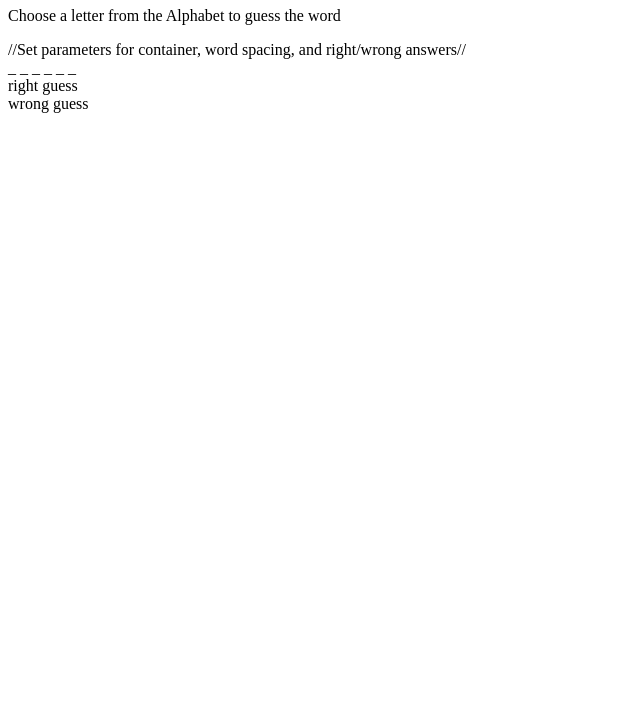
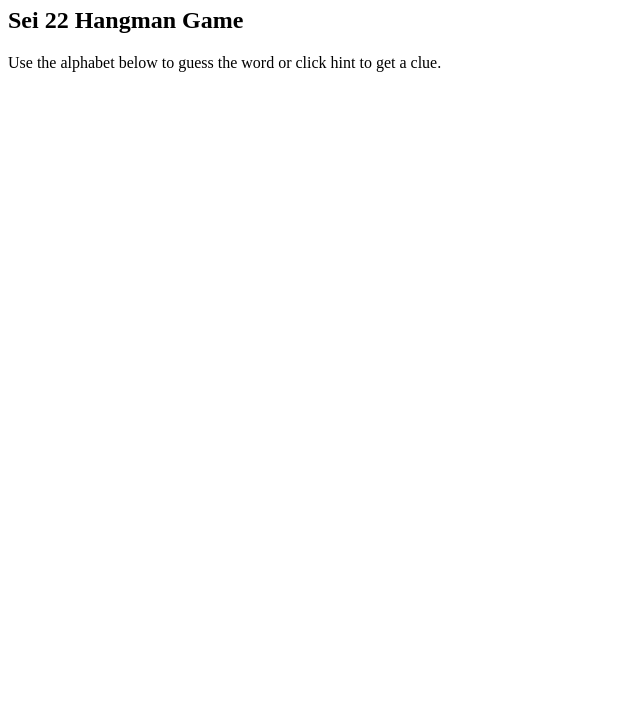
Before and after one commit to thegcoder/General-Assembly-Project-1-Hangman, a plain HTML site: page index.html in a window 1280 px wide. Shown: the part 73-800 px from the top of the page, without its empty margins (0-640 px from the left). Drawn offline with Linux system fonts and the light colour scheme.

Commit message:
reorganize html format

```diff
--- a/hangman.js
+++ b/hangman.js
@@ -2,7 +2,7 @@ window.onload = function () {
 
     var alphabet = [ 'a', 'b', 'c', 'd','e','f','g','h','i','j','k','l','m','n', 'o','p','q','r','s','t','u','v','w','x','y','z'];
 
-   //store guess
+   //store guesses
    var guesses [ ];
    //count wrong guesses
    var counter ;
--- a/index.html
+++ b/index.html
@@ -4,42 +4,12 @@
 
         <title>Tai Glover's Hangman Game</title>
     <link rel="stylesheet" href="hangman.css">
-    <meta charset="UTF-8">
-    <meta name="viewport" content="width=device-width, initial-scale=1.0">
-    <meta http-equiv="X-UA-Compatible" content="ie=edge">
 
-
-</head>
-
-
-
-
-<body>
-
-    <h1>Hangman</h1>
-       <p>Choose a letter from the Alphabet to guess the word</p>
-    </body>
-    //Set parameters for container, word spacing, and right/wrong answers//
-
-        <div class ="underscores">_ _ _ _ _ _</div>
-        <div class ="right guess">right guess</div>
-        <div class ="wrong guess">wrong guess</div>
-    </div>
-
-
-
-
-
-
-
-
-
-    </div>
-
-
-
-
-
-
-<div class ="wordcontainer"></div>
-</html>
+    <div class="wrapper">
+        <h1>Hangman</h1>
+         <h2>Sei 22 Hangman Game</h2>
+         <p>Use the alphabet below to guess the word or click hint to get a clue. </p>
+     </div>
+     <div class="wrapper">
+         <div id="buttons">
+         </div>
```
Also changed, not shown: 1 other file.
